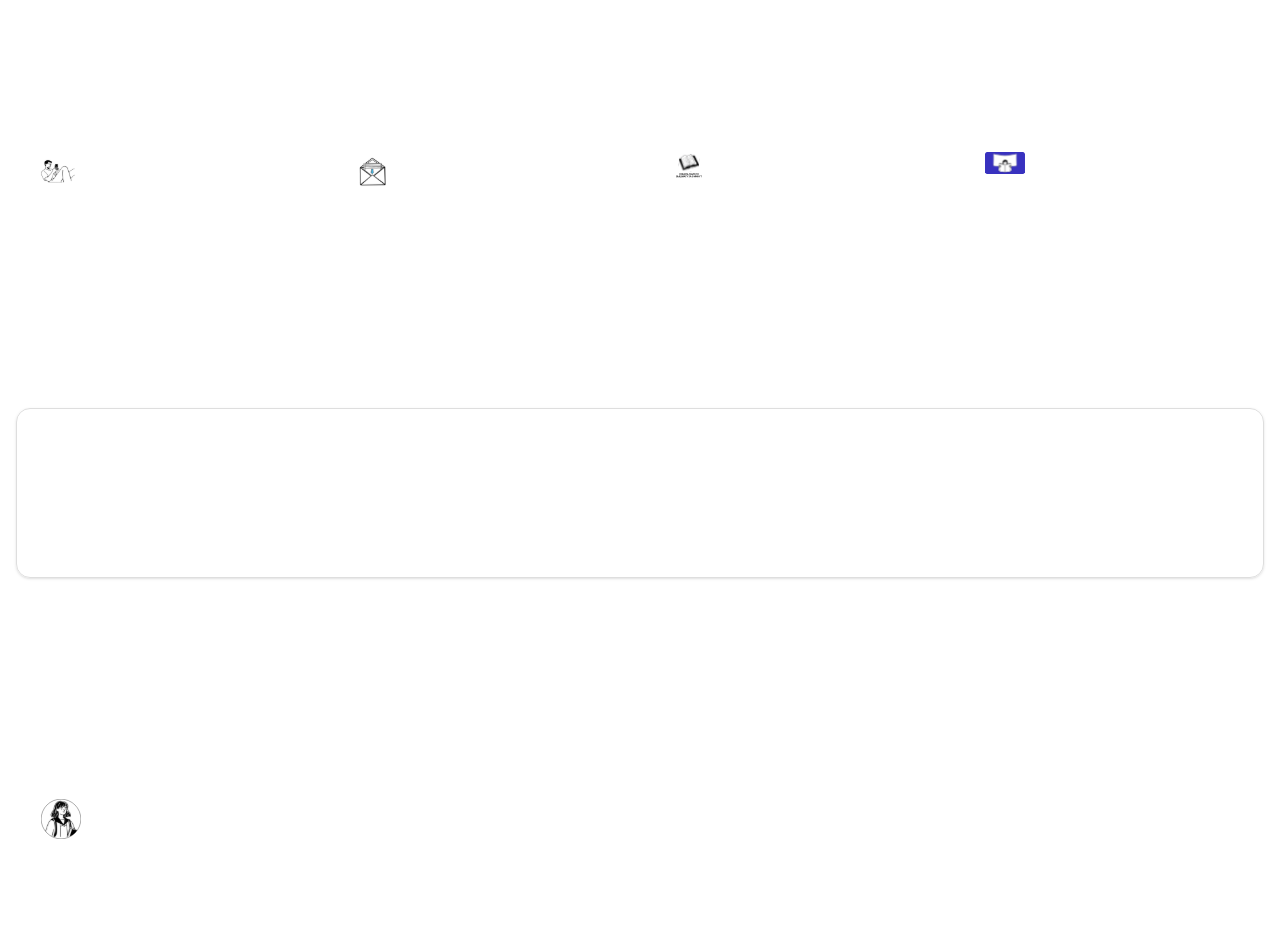
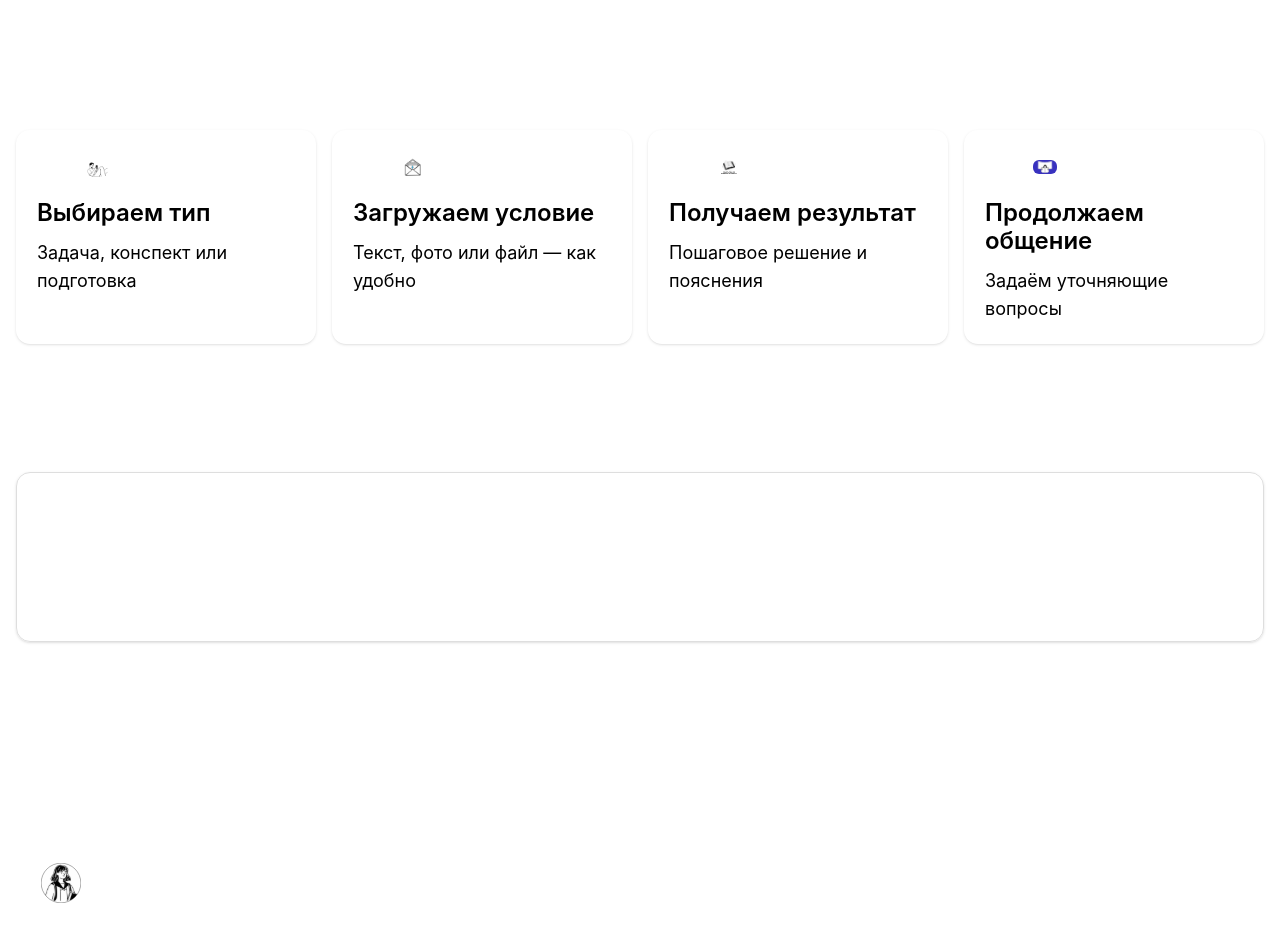
Before and after one commit to SViaTLanA7/atlabs-front, a Next.js app: page / in a window 1280 px wide. Shown: the part 820-1747 px from the top of the page. Built offline with nearby package versions, Linux system fonts and the light colour scheme.

Commit message:
fix(ui): add step/title/text/icon props to StepCard

```diff
--- a/src/components/StepCard.tsx
+++ b/src/components/StepCard.tsx
@@ -1,20 +1,45 @@
 // src/components/StepCard.tsx
+
 import Image from "next/image";
+import clsx from "clsx";
 
-type StepCardProps = {
-    icon: string;
-    title: string;
-    text: string;
+export type StepCardProps = {
+    step: string;          // Номер шага (например, "1", "2", "3")
+    title: string;         // Заголовок шага
+    text: string;          // Описание
+    icon: string;          // Путь к иконке (например, /atlabs/step-1.svg)
+    className?: string;    // Дополнительные классы
 };
 
-export default function StepCard({ icon, title, text }: StepCardProps) {
+export default function StepCard({
+                                     step,
+                                     title,
+                                     text,
+                                     icon,
+                                     className,
+                                 }: StepCardProps) {
     return (
-        <div className="rounded-2xl border border-white/15 bg-white/6 backdrop-blur p-4 md:p-5">
+        <article
+            className={clsx(
+                "card flex flex-col items-start gap-3 border border-white/10 p-5",
+                className
+            )}
+        >
             <div className="flex items-center gap-3">
-                <Image src={icon} alt="" width={40} height={40} />
-                <div className="font-semibold text-white">{title}</div>
+                <div className="flex h-8 w-8 items-center justify-center rounded-full bg-[--brand] text-white font-semibold text-sm">
+                    {step}
+                </div>
+                <Image
+                    src={icon}
+                    alt=""
+                    width={32}
+                    height={32}
+                    className="rounded-md bg-white/70 p-1"
+                />
             </div>
-            <p className="mt-3 text-sm text-white/80">{text}</p>
-        </div>
+
+            <h3 className="text-[16px] font-semibold mt-1">{title}</h3>
+            <p className="text-[14px] text-[var(--muted)] leading-relaxed">{text}</p>
+        </article>
     );
 }
```
